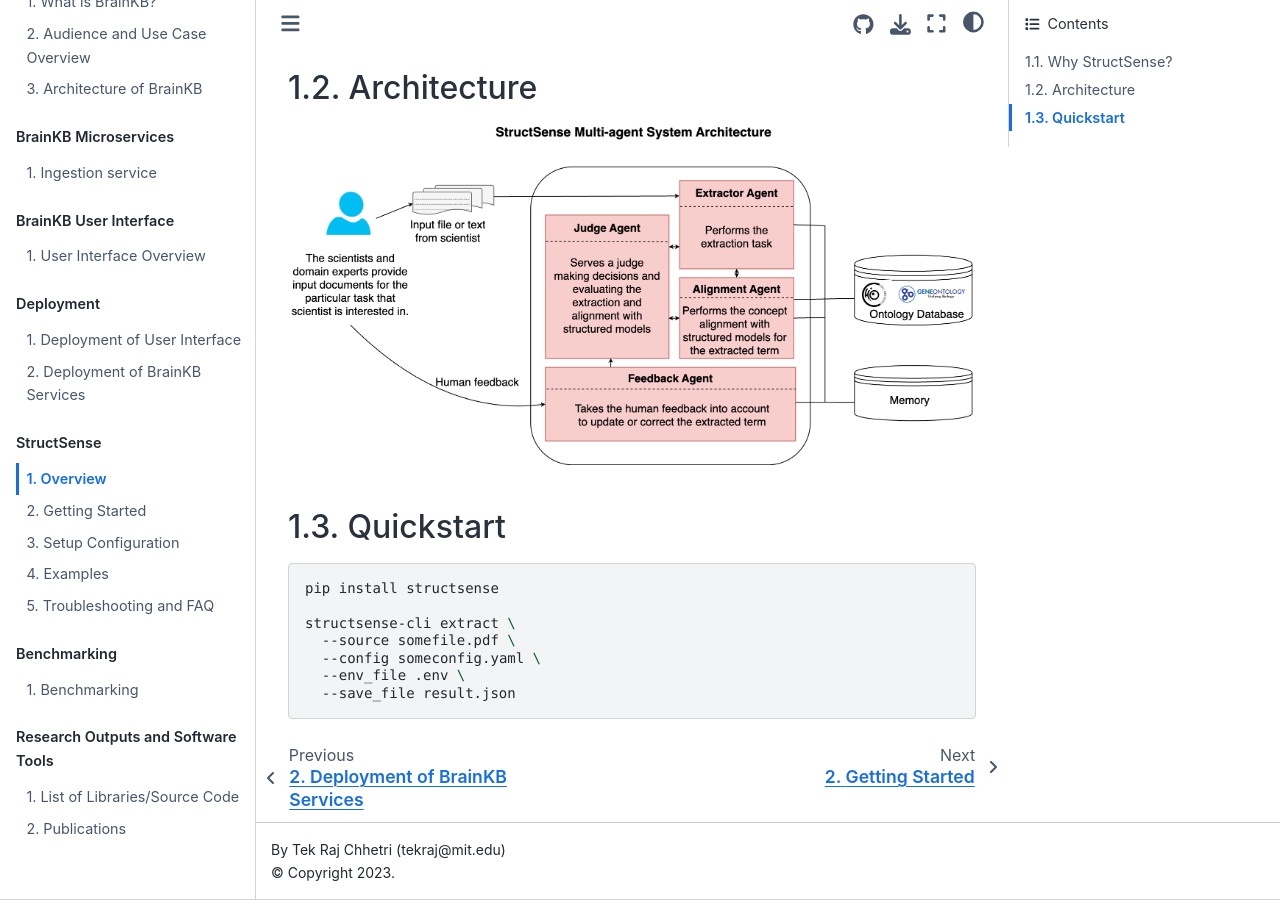
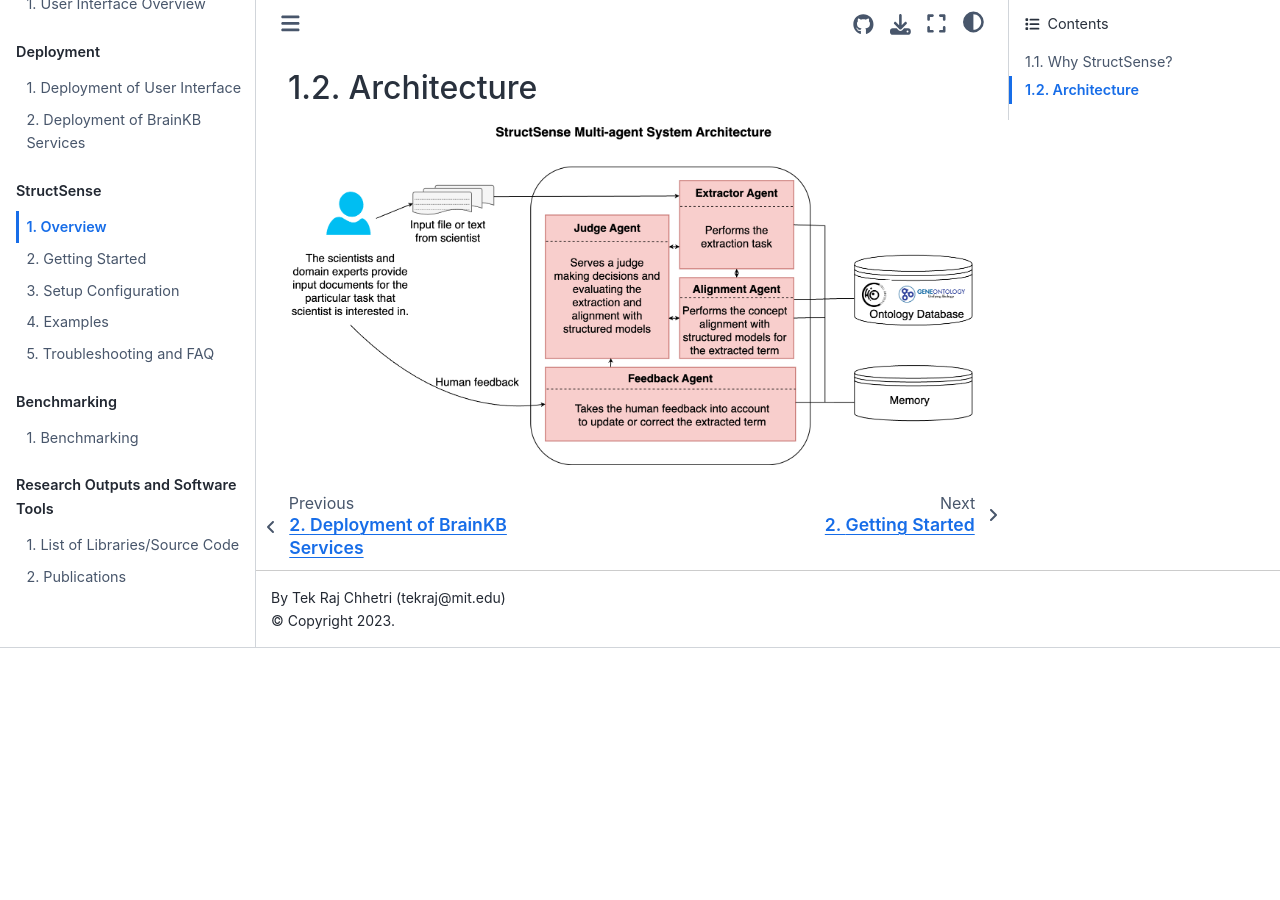
Before and after one commit to sensein/brainkbdocs, a Jupyter Book: the page built from docs/structsense_overview.md, in a window 1280 px wide and 900 px high, scrolled down 506 px. Built offline with Jupyter Book 1.0.4 settings and Sphinx 7.4.7 and the Sphinx Book theme 1.1.4, drawn with Linux system fonts in a browser that asks for light colours; after the commit the page ends 1154 px from its top, so only the background shows below that.

Commit message:
Remove Quickstart section from overview
Removed Quickstart section and example commands.

````diff
--- a/docs/structsense_overview.md
+++ b/docs/structsense_overview.md
@@ -13,14 +13,3 @@
 
 ## Architecture
 ![StructSense Architecture](images/structsense_arch.png)
-
-## Quickstart
-```bash
-pip install structsense
-
-structsense-cli extract \
-  --source somefile.pdf \
-  --config someconfig.yaml \
-  --env_file .env \
-  --save_file result.json
-```
````
